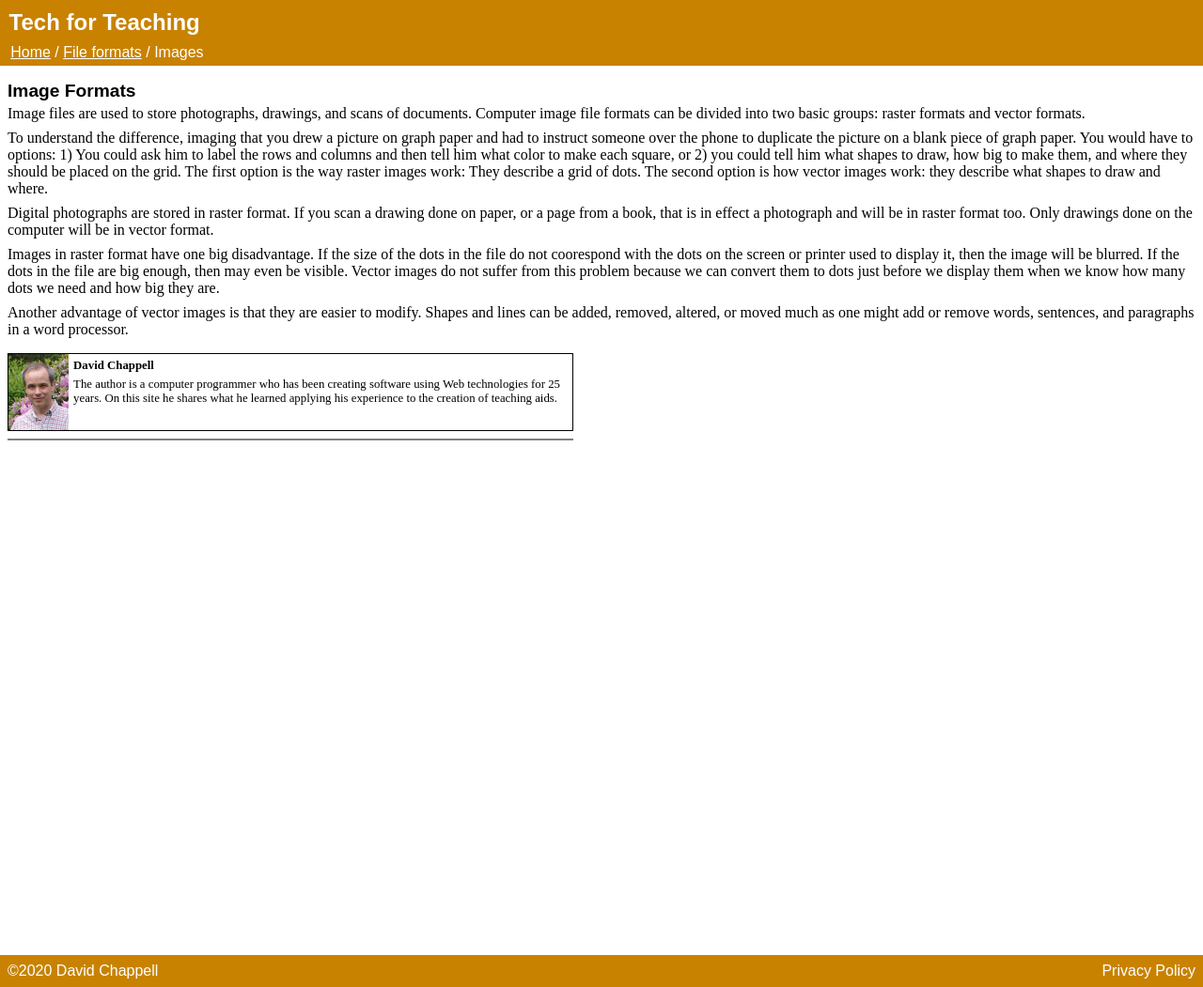
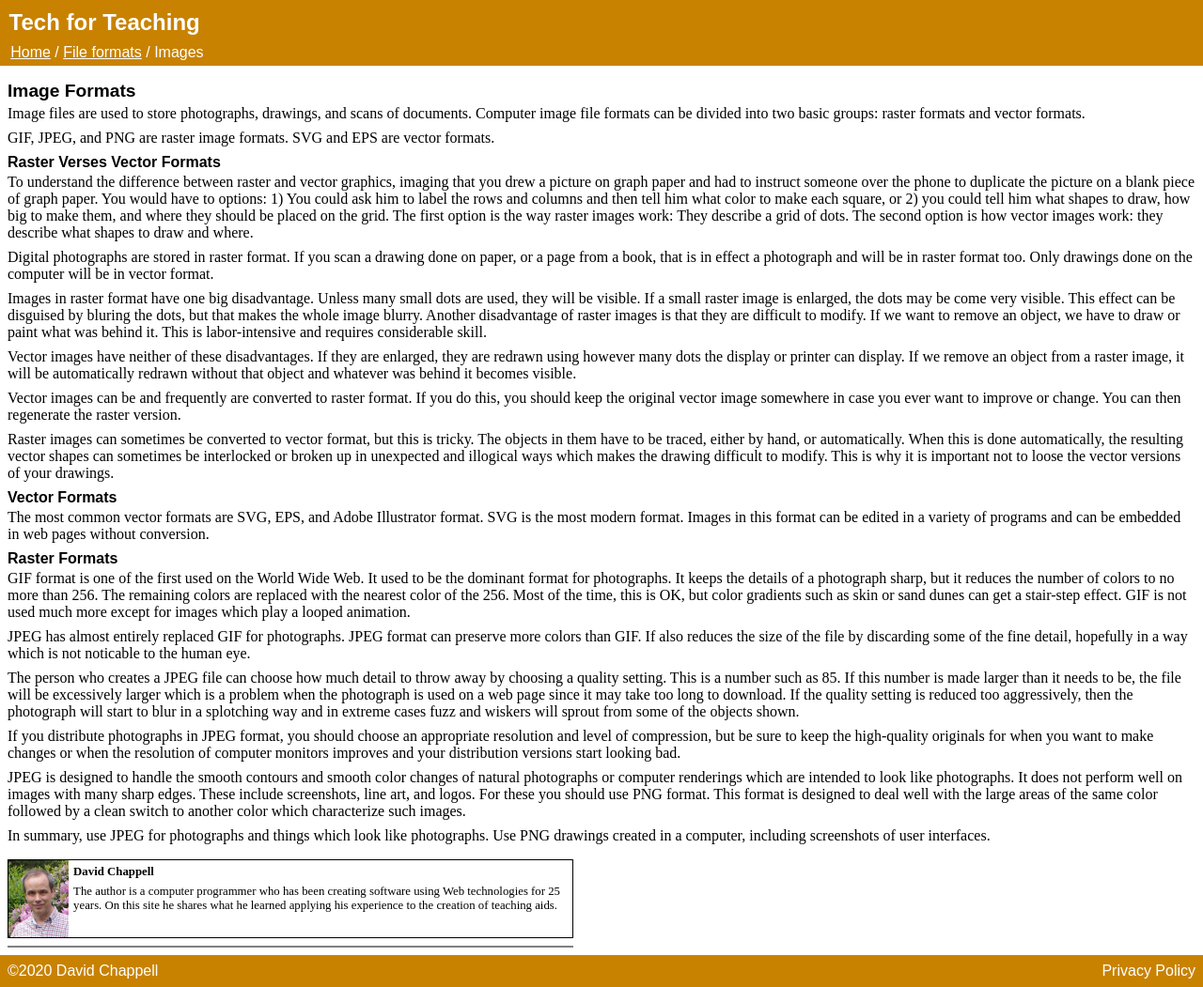
Before and after one commit to david672orford/tech-for-teaching, a Jekyll site: the page built from file-formats/images/index.md, in a window 1280 px wide. Shown: the whole page at 94% size. Built offline with Jekyll 4.4.1, drawn with Linux system fonts in a browser that asks for light colours; our own code applies the rules of GitHub Pages for plain Markdown files.

```diff
--- a/file-formats/images/index.md
+++ b/file-formats/images/index.md
@@ -4,27 +4,85 @@
 Computer image file formats can be divided into two basic groups: raster
 formats and vector formats.
 
-To understand the difference, imaging that you drew a picture on graph
-paper and had to instruct someone over the phone to duplicate the picture
-on a blank piece of graph paper. You would have to options: 1) You could
-ask him to label the rows and columns and then tell him what color to make
-each square, or 2) you could tell him what shapes to draw, how big to make them,
-and where they should be placed on the grid. The first option is the way
-raster images work: They describe a grid of dots. The second option is how
-vector images work: they describe what shapes to draw and where.
+GIF, JPEG, and PNG are raster image formats. SVG and EPS are vector formats.
 
-Digital photographs are stored in raster format. If you scan a drawing done
-on paper, or a page from a book, that is in effect a photograph and will be
-in raster format too. Only drawings done on the computer will be in vector
-format.
+### Raster Verses Vector Formats
 
-Images in raster format have one big disadvantage. If the size of the dots in
-the file do not coorespond with the dots on the screen or printer used to
-display it, then the image will be blurred. If the dots in the file are big
-enough, then may even be visible.  Vector images do not suffer from this
-problem because we can convert them to dots just before we display them when we
-know how many dots we need and how big they are.
+To understand the difference between raster and vector graphics, imaging that
+you drew a picture on graph paper and had to instruct someone over the phone to
+duplicate the picture on a blank piece of graph paper. You would have to
+options: 1) You could ask him to label the rows and columns and then tell him
+what color to make each square, or 2) you could tell him what shapes to draw,
+how big to make them, and where they should be placed on the grid. The first
+option is the way raster images work: They describe a grid of dots. The second
+option is how vector images work: they describe what shapes to draw and where.
 
-Another advantage of vector images is that they are easier to modify.  Shapes
-and lines can be added, removed, altered, or moved much as one might add or
-remove words, sentences, and paragraphs in a word processor.
+Digital photographs are stored in raster format. If you scan a drawing done on
+paper, or a page from a book, that is in effect a photograph and will be in
+raster format too. Only drawings done on the computer will be in vector format.
+
+Images in raster format have one big disadvantage. Unless many small dots are
+used, they will be visible. If a small raster image is enlarged, the dots may
+be come very visible. This effect can be disguised by bluring the dots, but
+that makes the whole image blurry.  Another disadvantage of raster images is
+that they are difficult to modify.  If we want to remove an object, we have to
+draw or paint what was behind it.  This is labor-intensive and requires
+considerable skill.
+
+Vector images have neither of these disadvantages. If they are enlarged, they
+are redrawn using however many dots the display or printer can display. If we
+remove an object from a raster image, it will be automatically redrawn without
+that object and whatever was behind it becomes visible.
+
+Vector images can be and frequently are converted to raster format. If you do
+this, you should keep the original vector image somewhere in case you ever want
+to improve or change. You can then regenerate the raster version.
+
+Raster images can sometimes be converted to vector format, but this is tricky.
+The objects in them have to be traced, either by hand, or automatically. When
+this is done automatically, the resulting vector shapes can sometimes be
+interlocked or broken up in unexpected and illogical ways which makes the
+drawing difficult to modify. This is why it is important not to loose the
+vector versions of your drawings.
+
+### Vector Formats
+
+The most common vector formats are SVG, EPS, and Adobe Illustrator format.
+SVG is the most modern format. Images in this format can be edited in a variety
+of programs and can be embedded in web pages without conversion.
+
+### Raster Formats
+
+GIF format is one of the first used on the World Wide Web. It used to be the
+dominant format for photographs. It keeps the details of a photograph sharp,
+but it reduces the number of colors to no more than 256. The remaining colors
+are replaced with the nearest color of the 256. Most of the time, this is OK,
+but color gradients such as skin or sand dunes can get a stair-step effect.
+GIF is not used much more except for images which play a looped animation.
+
+JPEG has almost entirely replaced GIF for photographs. JPEG format can preserve
+more colors than GIF. If also reduces the size of the file by discarding some
+of the fine detail, hopefully in a way which is not noticable to the human eye.
+
+The person who creates a JPEG file can choose how much detail to throw away
+by choosing a quality setting. This is a number such as 85. If this number is
+made larger than it needs to be, the file will be excessively larger which
+is a problem when the photograph is used on a web page since it may take
+too long to download. If the quality setting is reduced too aggressively,
+then the photograph will start to blur in a splotching way and in extreme
+cases fuzz and wiskers will sprout from some of the objects shown.
+
+If you distribute photographs in JPEG format, you should choose an appropriate
+resolution and level of compression, but be sure to keep the high-quality
+originals for when you want to make changes or when the resolution of computer
+monitors improves and your distribution versions start looking bad.
+
+JPEG is designed to handle the smooth contours and smooth color changes of
+natural photographs or computer renderings which are intended to look like
+photographs. It does not perform well on images with many sharp edges. These
+include screenshots, line art, and logos. For these you should use PNG format.
+This format is designed to deal well with the large areas of the same color
+followed by a clean switch to another color which characterize such images.
+
+In summary, use JPEG for photographs and things which look like photographs.
+Use PNG drawings created in a computer, including screenshots of user interfaces.
```
Also changed, not shown: howto/special-characters/index.md (+6 -7 lines).
